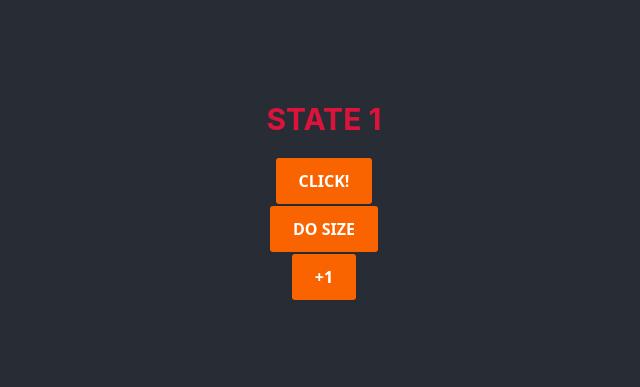
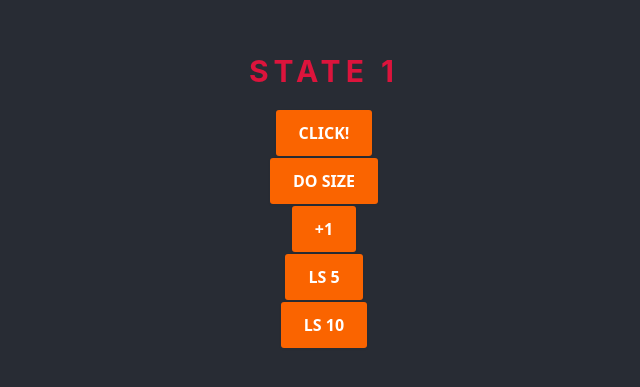
Before and after one commit to A-Kija/drontai, a React (Create React App) app in the folder r1/: page / in a window 1280 px wide. Shown: the part 209-596 px from the top of the page, without its empty margins (316-956 px from the left). Built offline with nearby package versions, Linux system fonts and the light colour scheme.

Commit message:
letter spacing

```diff
--- a/r1/src/App.jsx
+++ b/r1/src/App.jsx
@@ -7,6 +7,7 @@ function App() {
     const [color, setColor] = useState('crimson');
     const [size, setSize] = useState(30);
     const [count, setCount] = useState(1);
+    const [ls, setLs] = useState(5);
 
     /*
     const color <--- state (props)
@@ -22,7 +23,7 @@ function App() {
     }
 
     const doSize = () => {
-        setSize(40);
+        setSize(s => s === 40 ? 30 : 40);
     }
 
     const doCount = () => {
@@ -35,11 +36,14 @@ function App() {
             <header className="App-header">
             <h1 style={{
                 color: color,
-                fontSize: size + 'px'
+                fontSize: size + 'px',
+                letterSpacing: ls + 'px'
                 }}>STATE {count}</h1>
             <button onClick={clicked}>CLICK!</button>
             <button onClick={doSize}>DO SIZE</button>
             <button onClick={doCount}>+1</button>
+            <button onClick={() => setLs(5)}>LS 5</button>
+            <button onClick={() => setLs(10)}>LS 10</button>
             </header>
         </div>
     );
```
